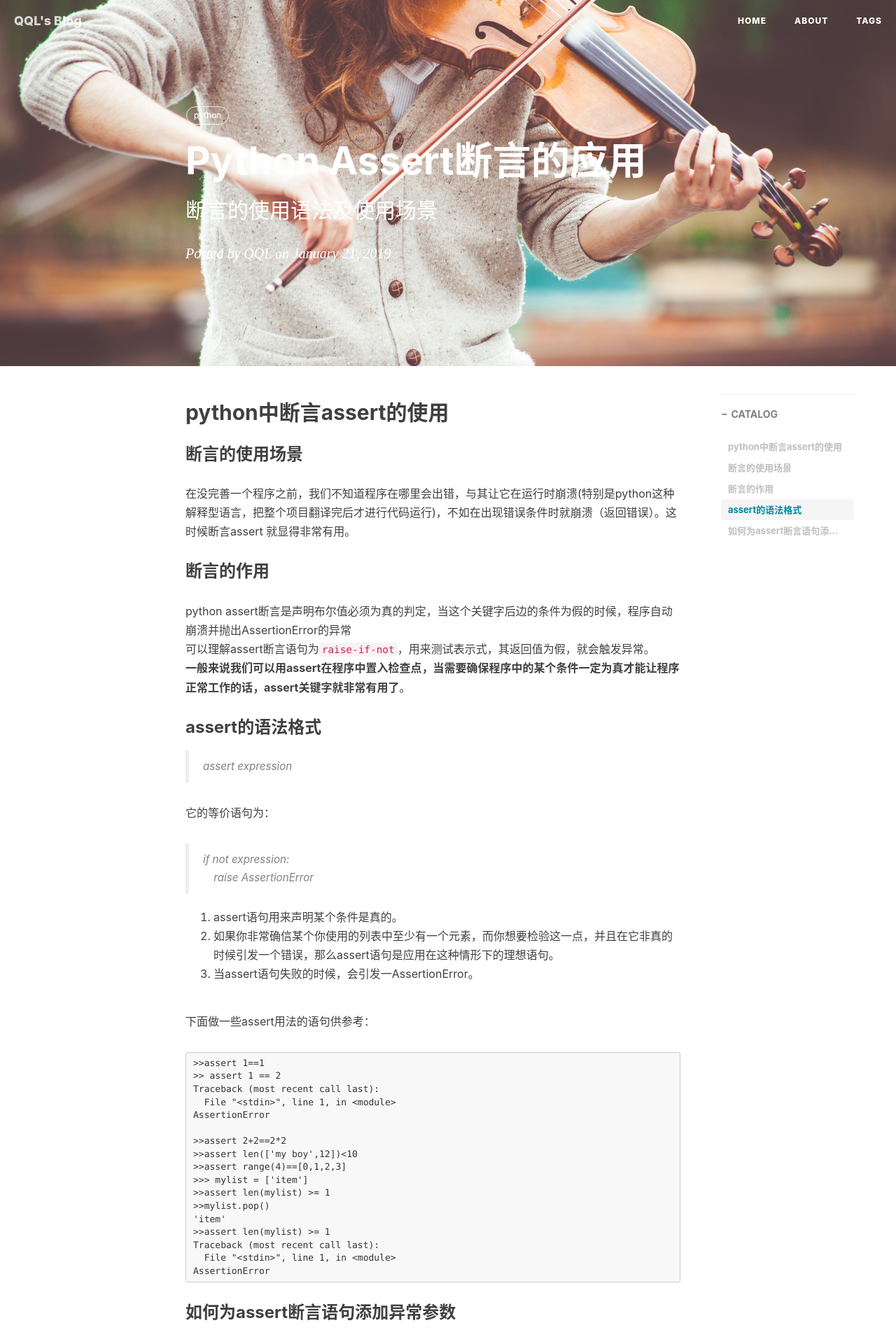
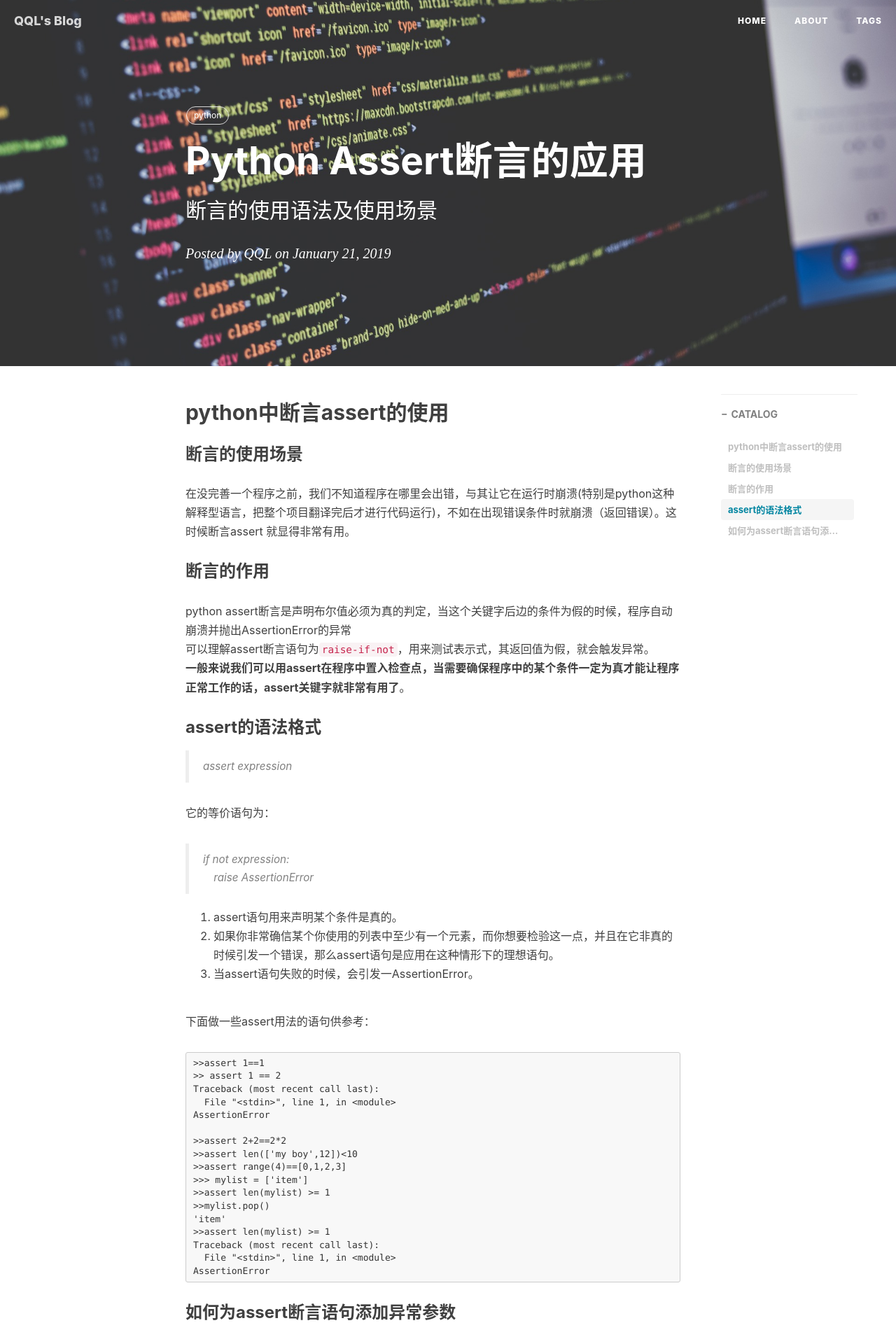
Before and after one commit to AnatkhQ/AnatkhQ.github.io, a Jekyll site: the page built from _posts/2019-1-21-Python Assert断言的应用.md, in a window 1280 px wide. Shown: the top 1920 px of the page at 70% size. Built offline with Jekyll 4.4.1, drawn with Linux system fonts in a browser that asks for light colours; nearby versions of some CDN libraries; comment, search, counter and statistics services are not loaded.

Commit message:
Update 2019-1-21-Python Assert断言的应用.md

```diff
--- a/_posts/2019-1-21-Python Assert断言的应用.md
+++ b/_posts/2019-1-21-Python Assert断言的应用.md
@@ -4,7 +4,7 @@ title:      Python Assert断言的应用 				# 标题
 subtitle:   断言的使用语法及使用场景 #副标题
 date:       2019-1-21 				# 时间
 author:     QQL 						# 作者
-header-img: img/concert-1838412_1920.jpg 	#这篇文章标题背景图片
+header-img: img/computer-1209641_1920.jpg 	#这篇文章标题背景图片
 catalog: true 						# 是否归档
 tags:								#标签
     - python
```
